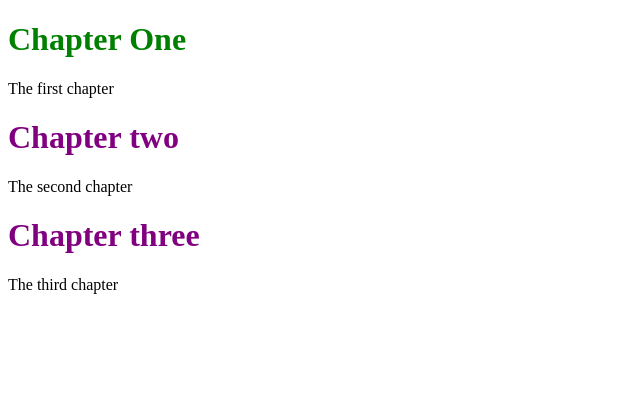
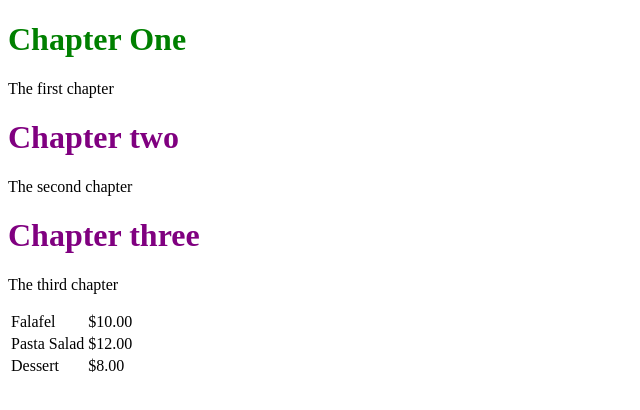
Before and after one commit to armandoroman20/Meta, a plain HTML site: page HMTL_DOCUMENTS/index.html in a window 1280 px wide. Shown: the whole page, without its empty margins (0-640 px from the left). Drawn offline with Linux system fonts and the light colour scheme.

Commit message:
pushing new files

```diff
--- a/HMTL_DOCUMENTS/index.html
+++ b/HMTL_DOCUMENTS/index.html
@@ -13,5 +13,20 @@
     <p>The second chapter</p>
     <h1>Chapter three</h1>
     <p>The third chapter</p>
+    <a href=""></a>
+    <table>
+      <tr>
+        <td>Falafel</td>
+        <td>$10.00</td>
+      </tr>
+      <tr>
+        <td>Pasta Salad</td>
+        <td>$12.00</td>
+      </tr>
+      <tr>
+        <td>Dessert</td>
+        <td>$8.00</td>
+      </tr>
+    </table>
   </body>
 </html>
```
Also changed, not shown: Bootstrap/index.html (added, +19 -0 lines).
